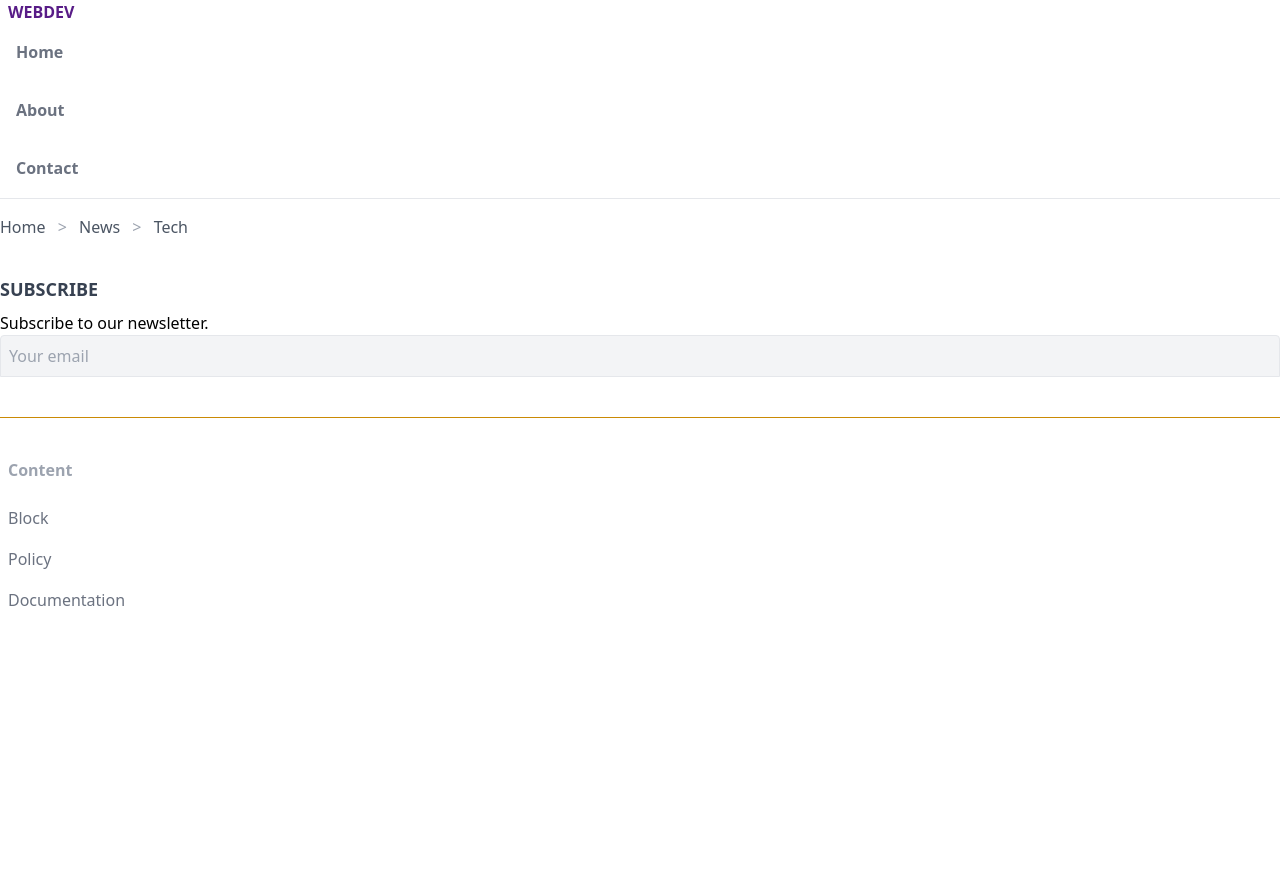
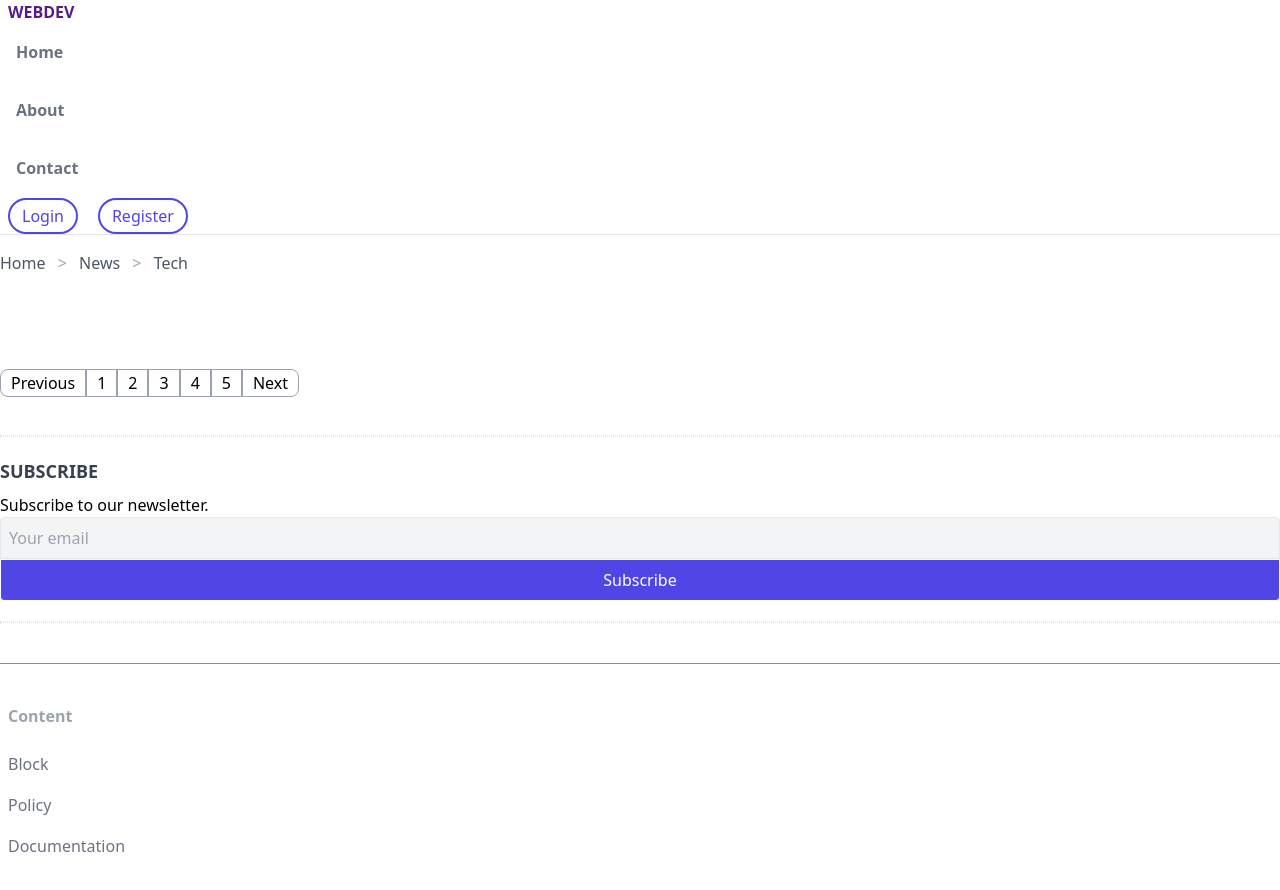
Before and after one commit to maksym-bohun/tailwind-css-course, a website: page index.html in a window 1280 px wide. Before the commit the page ends 800 px from the top, so only its background shows below. Drawn offline with nearby package versions, Linux system fonts and the light colour scheme.

Commit message:
customized buttons

```diff
--- a/index.html
+++ b/index.html
@@ -35,6 +35,22 @@
             >
           </li>
         </ul>
+        <ul class="flex flex-row gap-5">
+          <li>
+            <button
+              class="py-1 px-3 border-2 rounded-full border-indigo-600 text-indigo-600 hover:text-white hover:bg-indigo-600 focus:outline-none focus:ring focus:ring-violet-300"
+            >
+              Login
+            </button>
+          </li>
+          <li>
+            <button
+              class="py-1 px-3 border-2 rounded-full border-indigo-600 text-indigo-600 hover:text-white hover:bg-indigo-600 focus:outline-none focus:ring focus:ring-8"
+            >
+              Register
+            </button>
+          </li>
+        </ul>
       </nav>
     </header>
     <main>
@@ -48,6 +64,64 @@
         </div>
       </div>
 
+      <!-- pagination -->
+      <div class="mt-20 mb-10">
+        <ul class="flex flex-row">
+          <li>
+            <a
+              class="rounded-l-lg border border-gray-400 py-0.5 px-2.5 hover:text-white hover:bg-indigo-600"
+              href="#"
+              >Previous</a
+            >
+          </li>
+          <li>
+            <a
+              class="border border-gray-400 py-0.5 px-2.5 hover:text-white hover:bg-indigo-600"
+              href="#"
+              >1</a
+            >
+          </li>
+          <li>
+            <a
+              class="border border-gray-400 py-0.5 px-2.5 hover:text-white hover:bg-indigo-600"
+              href="#"
+              >2</a
+            >
+          </li>
+          <li>
+            <a
+              class="border border-gray-400 py-0.5 px-2.5 hover:text-white hover:bg-indigo-600"
+              href="#"
+              >3</a
+            >
+          </li>
+          <li>
+            <a
+              class="border border-gray-400 py-0.5 px-2.5 hover:text-white hover:bg-indigo-600"
+              href="#"
+              >4</a
+            >
+          </li>
+          <li>
+            <a
+              class="border border-gray-400 py-0.5 px-2.5 hover:text-white hover:bg-indigo-600"
+              href="#"
+              >5</a
+            >
+          </li>
+          <li>
+            <a
+              class="rounded-r-lg border border-gray-400 py-0.5 px-2.5 hover:text-white hover:bg-indigo-600"
+              href="#"
+              >Next</a
+            >
+          </li>
+        </ul>
+      </div>
+
+      <!-- divider -->
+      <div class="border border-dotted"></div>
+
       <div class="my-5">
         <h5 class="font-bold text-lg uppercase text-gray-700 mb-2">
           Subscribe
@@ -58,7 +132,14 @@
           type="email"
           class="text-dray-700 bg-gray-100 p-2 w-full border rounded-t hover:border-gray-600"
         />
+        <button
+          class="px-4 py-2 bg-indigo-600 text-white border border-white rounded-b w-full hover:bg-indigo-800"
+        >
+          Subscribe
+        </button>
       </div>
+      <!-- divider -->
+      <div class="border border-dotted"></div>
     </main>
 
     <footer class="border-t border-yellow-600 mt-10 py-10 px-2">
```
